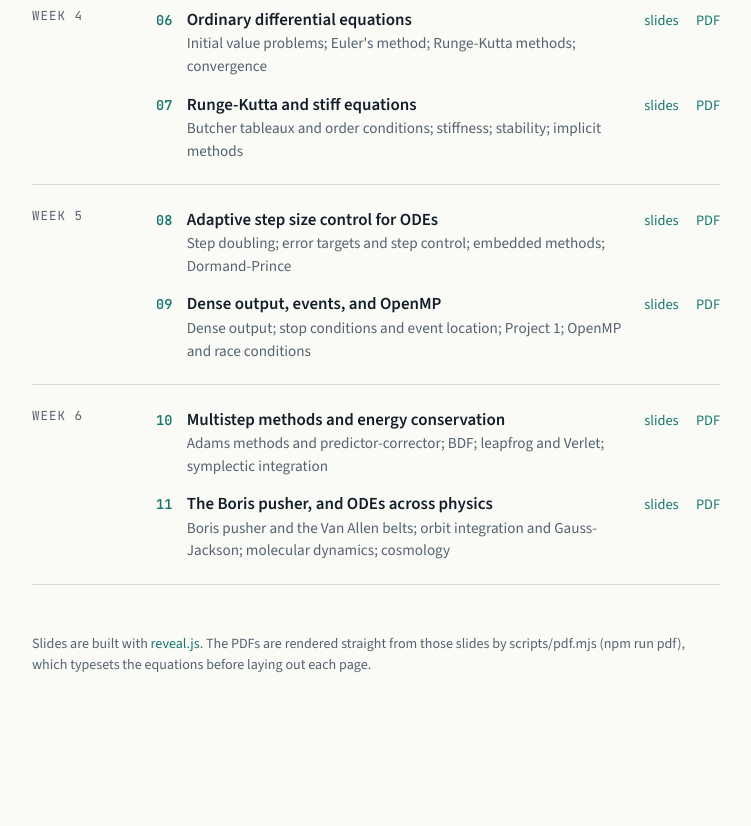
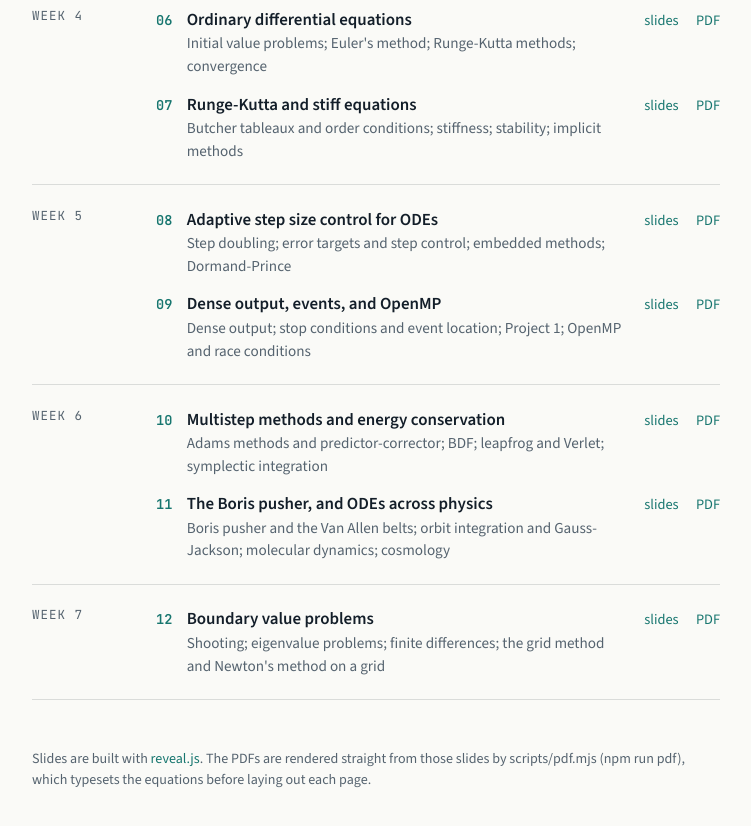
Before and after one commit to fizban007/Physics4027-Fall2026, a website: page index.html in a window 1280 px wide. Shown: the part 800-1626 px from the top of the page, without its empty margins (264-1015 px from the left). Before the commit the page ends 1555 px from the top, so only its background shows below. Drawn offline with nearby package versions, Linux system fonts and the light colour scheme; a web font is replaced by a local one.

Commit message:
Landing page: add Lecture 12 entry and PDF
Co-Authored-By: Claude Opus 5.5 (1M context) <noreply@anthropic.com>
Claude-Session: https://claude.ai/code/session_0159JUpTGoHD3rNAxwaaQ4Xs

```diff
--- a/index.html
+++ b/index.html
@@ -177,6 +177,23 @@
             </li>
           </ul>
         </section>
+
+        <section class="week">
+          <div class="week-label">Week 7</div>
+          <ul>
+            <li class="lecture">
+              <span class="lecture-num">12</span>
+              <span class="lecture-title">
+                Boundary value problems
+                <span class="topics">Shooting; eigenvalue problems; finite differences; the grid method and Newton's method on a grid</span>
+              </span>
+              <span class="lecture-links">
+                <a href="Lecture 12/">slides</a>
+                <a href="pdf/lecture-12.pdf">PDF</a>
+              </span>
+            </li>
+          </ul>
+        </section>
       </main>
 
       <footer>
```
Also changed, not shown: 1 other file.
